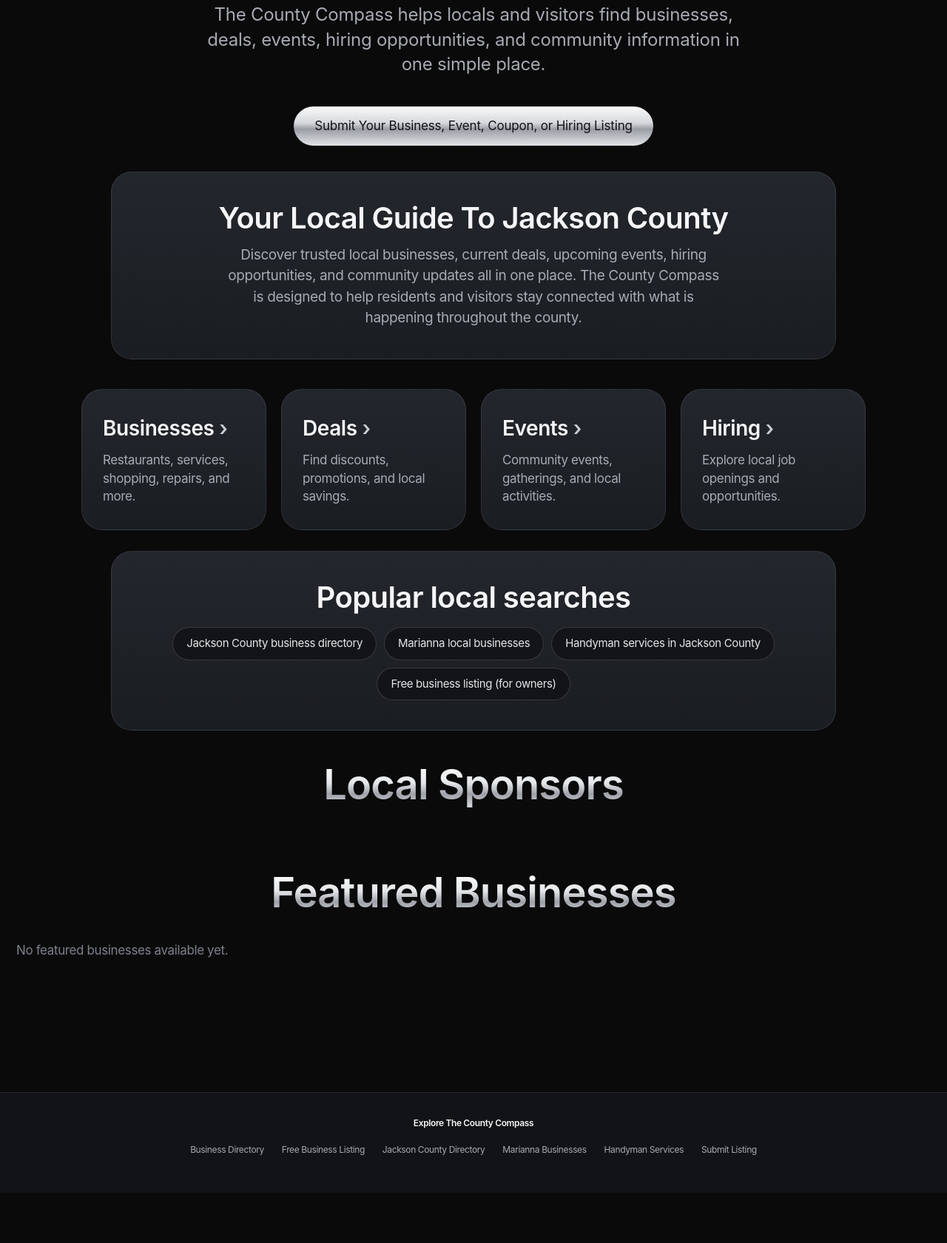
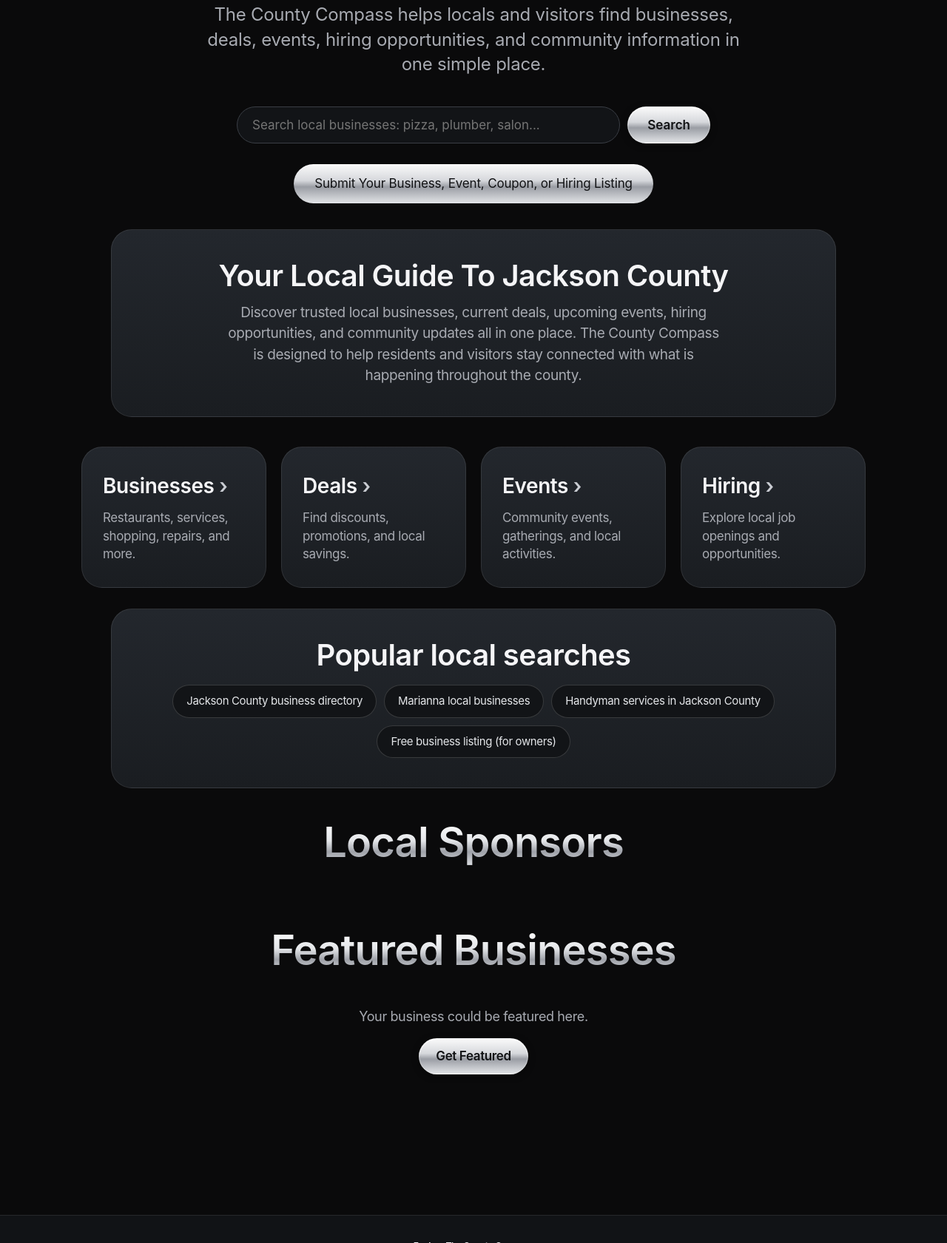
Before and after one commit to jimbobailey/the-county-compass, a website: page index.html in a window 1280 px wide. Shown: the part 698-2379 px from the top of the page at 74% size. Before the commit the page ends 2311 px from the top, so only its background shows below. Drawn offline with Linux system fonts and the light colour scheme; no server answers.

Commit message:
Site upgrades

```diff
--- a/css/style.css
+++ b/css/style.css
@@ -1567,3 +1567,96 @@ a[style*="color:#ffaa33"] {
   border-color: #c9ccd2;
   background: #1d2025;
 }
+
+/* ---------------------------------------------------------------------- */
+/* HOMEPAGE SEARCH                                                         */
+/* ---------------------------------------------------------------------- */
+
+.home-search {
+  display: flex;
+  gap: 10px;
+  max-width: 640px;
+  margin: 0 auto 28px;
+}
+
+.home-search input {
+  flex: 1 1 auto;
+  min-width: 0;
+  padding: 14px 20px;
+  font-family: inherit;
+  font-size: 17px;
+  color: var(--text);
+  background: var(--bg-input);
+  border: 1px solid var(--border);
+  border-radius: var(--radius-pill);
+}
+
+.home-search input:focus {
+  outline: none;
+  border-color: var(--chrome-solid);
+  box-shadow: 0 0 0 4px rgba(201, 204, 210, 0.18);
+}
+
+.home-search button {
+  flex: 0 0 auto;
+  padding: 14px 26px;
+  font-family: inherit;
+  font-size: 17px;
+  font-weight: 600;
+  color: #111214;
+  background: var(--blue);
+  border: 1px solid rgba(255, 255, 255, 0.35);
+  border-radius: var(--radius-pill);
+  box-shadow: 0 2px 8px rgba(0, 0, 0, 0.55), inset 0 1px 0 rgba(255, 255, 255, 0.9);
+  cursor: pointer;
+}
+
+.home-search button:hover {
+  background: var(--blue-hover);
+}
+
+/* ---------------------------------------------------------------------- */
+/* EMPTY SECTIONS: friendly message + button                               */
+/* ---------------------------------------------------------------------- */
+
+div.empty-message {
+  grid-column: 1 / -1;
+  width: 100%;
+  padding: 28px 20px;
+  text-align: center;
+}
+
+div.empty-message p {
+  margin: 0 0 16px;
+  color: var(--text-secondary);
+  font-size: 18px;
+}
+
+.empty-cta {
+  display: inline-block;
+  padding: 11px 22px;
+  color: #111214 !important;
+  font-weight: 600;
+  text-decoration: none;
+  background: var(--blue);
+  border: 1px solid rgba(255, 255, 255, 0.35);
+  border-radius: var(--radius-pill);
+  box-shadow: 0 2px 8px rgba(0, 0, 0, 0.55), inset 0 1px 0 rgba(255, 255, 255, 0.9);
+}
+
+.empty-cta:hover {
+  background: var(--blue-hover);
+}
+
+#featuredBusinesses div.empty-message {
+  flex: 1 0 100%;
+}
+
+/* Contact form spam trap: hidden from people, visible to robots */
+.form-trap {
+  position: absolute !important;
+  left: -9999px !important;
+  width: 1px;
+  height: 1px;
+  overflow: hidden;
+}
--- a/index.html
+++ b/index.html
@@ -201,6 +201,16 @@
         events, hiring opportunities, and community information in one simple place.
       </p>
 
+      <form class="home-search" action="businesses.html" method="get" role="search">
+        <input
+          type="search"
+          name="search"
+          placeholder="Search local businesses: pizza, plumber, salon..."
+          aria-label="Search local businesses"
+        >
+        <button type="submit">Search</button>
+      </form>
+
       <div style="text-align:center; margin: 0 auto 35px auto;">
   <a
     href="submit-listing.html"
--- a/js/site.js
+++ b/js/site.js
@@ -133,9 +133,10 @@ function renderFeaturedBusinesses() {
 
   if (featuredBusinesses.length === 0) {
     featuredContainer.innerHTML = `
-      <p class="empty-message">
-        No featured businesses available yet.
-      </p>
+<div class="empty-message">
+        <p>Your business could be featured here.</p>
+        <a class="empty-cta" href="submit-listing.html">Get Featured</a>
+      </div>
     `;
     return;
   }
```
Also changed, not shown: contact.html (+5 -0 lines), js/businesses.js (+17 -3 lines), js/coupons.js (+4 -3 lines), js/events.js (+4 -3 lines), js/hiring.js (+4 -3 lines), images/site/county-compass-social-1.jpg (added), images/site/county-compass-social.jpg.
